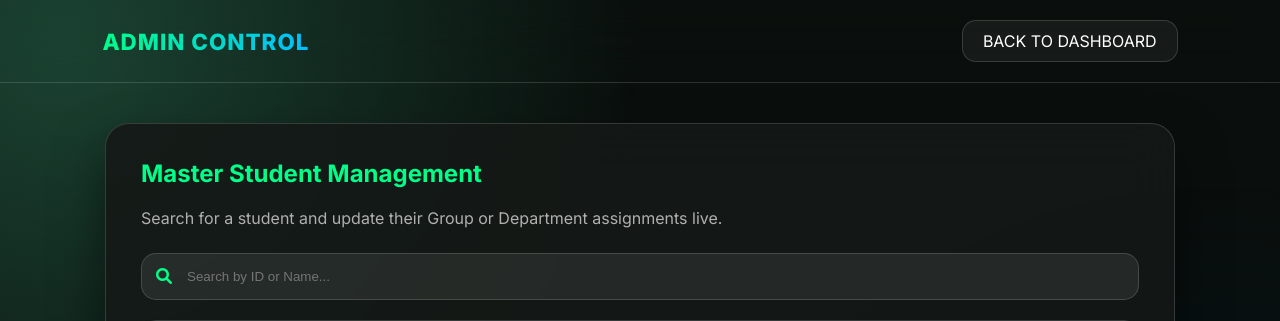
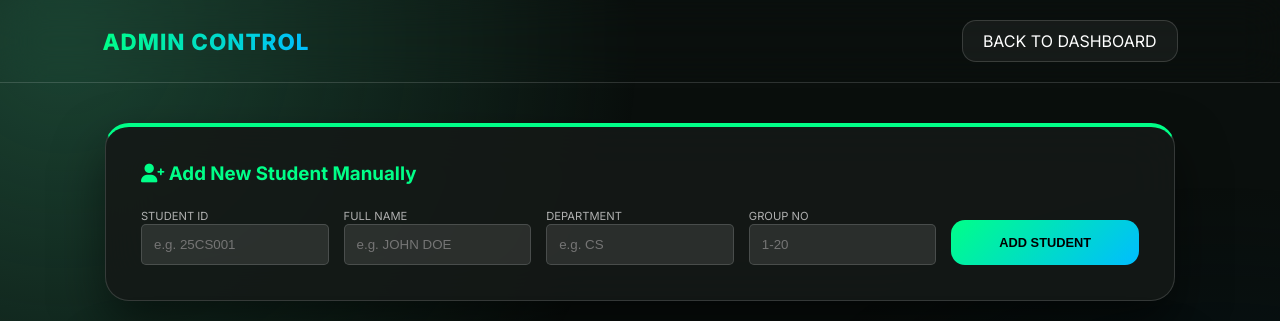
Before and after one commit to chaitany851P/cesd-attendance-system, a Flask app: page /admin in a window 1280 px wide. Shown: the top 321 px of the page. Run offline with Flask 3, Linux system fonts and the light colour scheme; the visitor is signed in with stand-in values (Sample User, id 1); data that the repository does not hold is empty.

Commit message:
Update admin.html

```diff
--- a/templates/admin.html
+++ b/templates/admin.html
@@ -28,6 +28,37 @@
     </nav>
 
     <div class="container">
+        <!-- Put this inside the <div class="container"> above the Search Bar -->
+
+<div class="card" style="margin-bottom: 30px; border-top: 4px solid var(--primary);">
+    <h3 style="margin-top: 0; color: var(--primary);"><i class="fa-solid fa-user-plus"></i> Add New Student Manually</h3>
+
+    <form action="/add_student" method="POST" style="display: grid; grid-template-columns: repeat(auto-fit, minmax(150px, 1fr)); gap: 15px; align-items: flex-end;">
+        <div>
+            <label style="font-size: 0.7rem; color: var(--text-dim);">STUDENT ID</label>
+            <input type="text" name="student_id" class="edit-input" style="width: 100%; padding: 12px;" placeholder="e.g. 25CS001" required>
+        </div>
+        <div>
+            <label style="font-size: 0.7rem; color: var(--text-dim);">FULL NAME</label>
+            <input type="text" name="name" class="edit-input" style="width: 100%; padding: 12px;" placeholder="e.g. JOHN DOE" required>
+        </div>
+        <div>
+            <label style="font-size: 0.7rem; color: var(--text-dim);">DEPARTMENT</label>
+            <input type="text" name="department" class="edit-input" style="width: 100%; padding: 12px;" placeholder="e.g. CS" required>
+        </div>
+        <div>
+            <label style="font-size: 0.7rem; color: var(--text-dim);">GROUP NO</label>
+            <input type="number" name="assigned_group" class="edit-input" style="width: 100%; padding: 12px;" placeholder="1-20" required>
+        </div>
+        <div>
+            <button type="submit" class="btn-primary" style="width: 100%; height: 45px; font-size: 0.8rem;">
+                ADD STUDENT
+            </button>
+        </div>
+    </form>
+</div>
+
+<!-- Then the Search bar and Student Table follow below... -->
         <div class="card">
             <h2 style="margin-top: 0; color: var(--primary);">Master Student Management</h2>
             <p style="color: var(--text-dim); margin-bottom: 25px;">Search for a student and update their Group or Department assignments live.</p>
```
